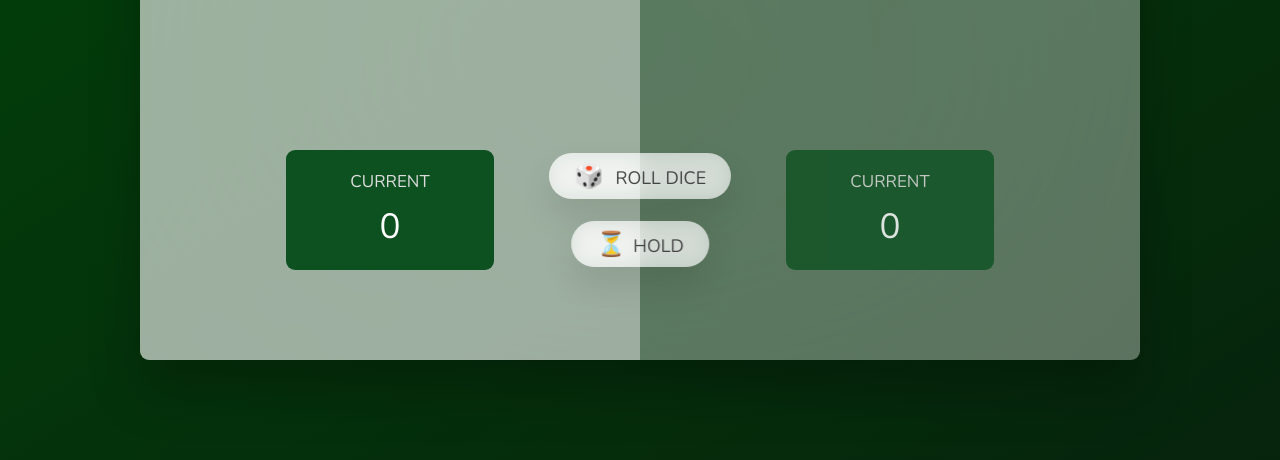
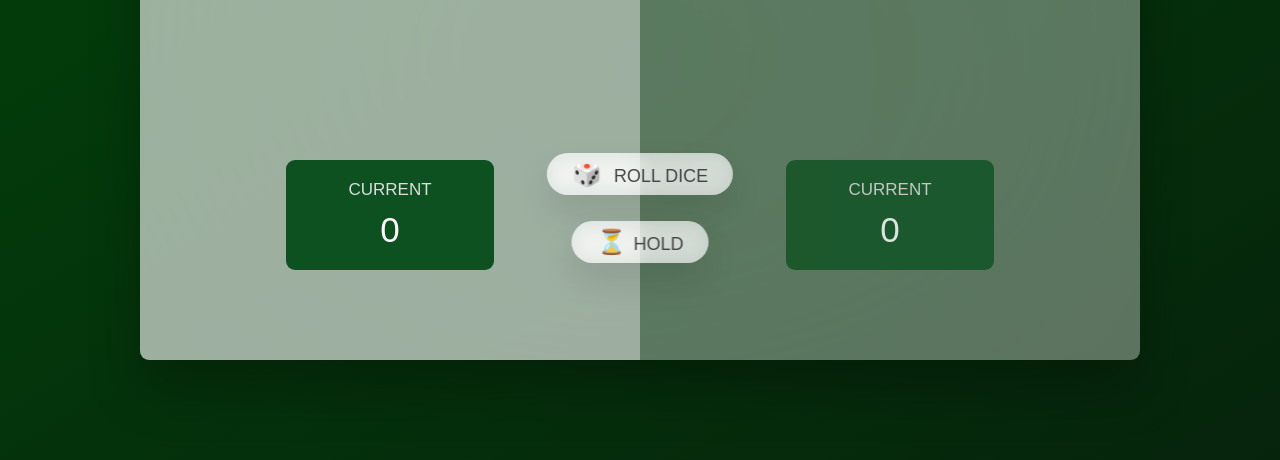
Before and after one commit to seemakhatri3/dice_game, a plain HTML site: page index.html in a window 1280 px wide. Shown: the part 340-800 px from the top of the page. Drawn offline with nearby package versions, Linux system fonts and the light colour scheme.

Commit message:
first commit

```diff
--- a/style.css
+++ b/style.css
@@ -1,4 +1,3 @@
-@import url('https://fonts.googleapis.com/css2?family=Nunito&display=swap');
 
 * {
   margin: 0;
```
